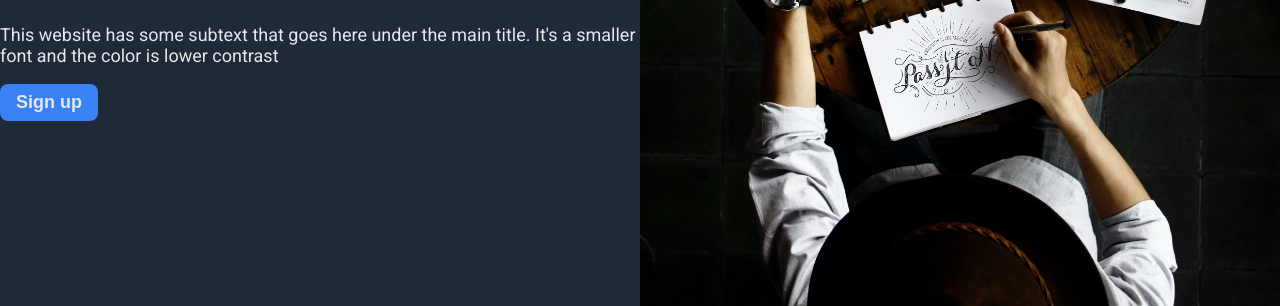
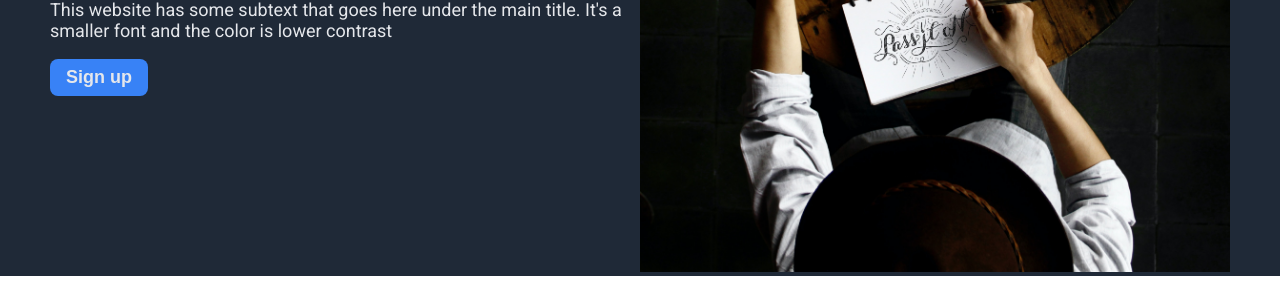
Before and after one commit to elidgdg/odin-landing-page, a plain HTML site: page index.html in a window 1280 px wide. Shown: the part 378-684 px from the top of the page. Drawn offline with Linux system fonts and the light colour scheme.

Commit message:
Add left and right padding

```diff
--- a/styles.css
+++ b/styles.css
@@ -8,7 +8,10 @@ body {
     flex-direction: column;
 }
 
-
+.header, .hero, .information, .quote, .footer {
+    padding-left: 50px;
+    padding-right: 50px;
+}
 
 .header, .hero {
     background-color: #1F2937;
```
